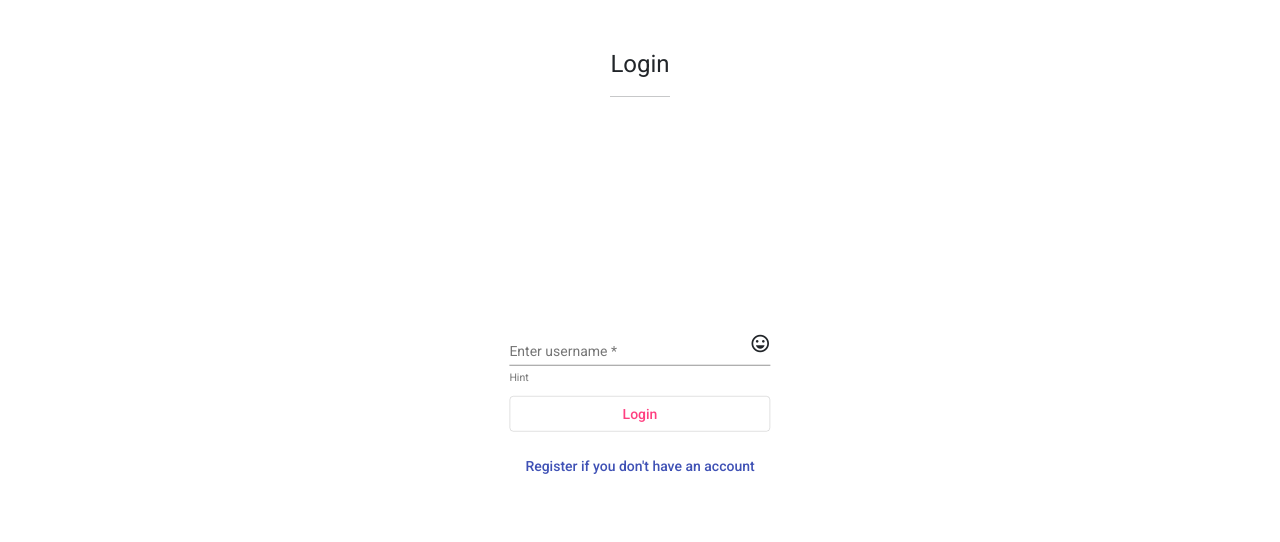
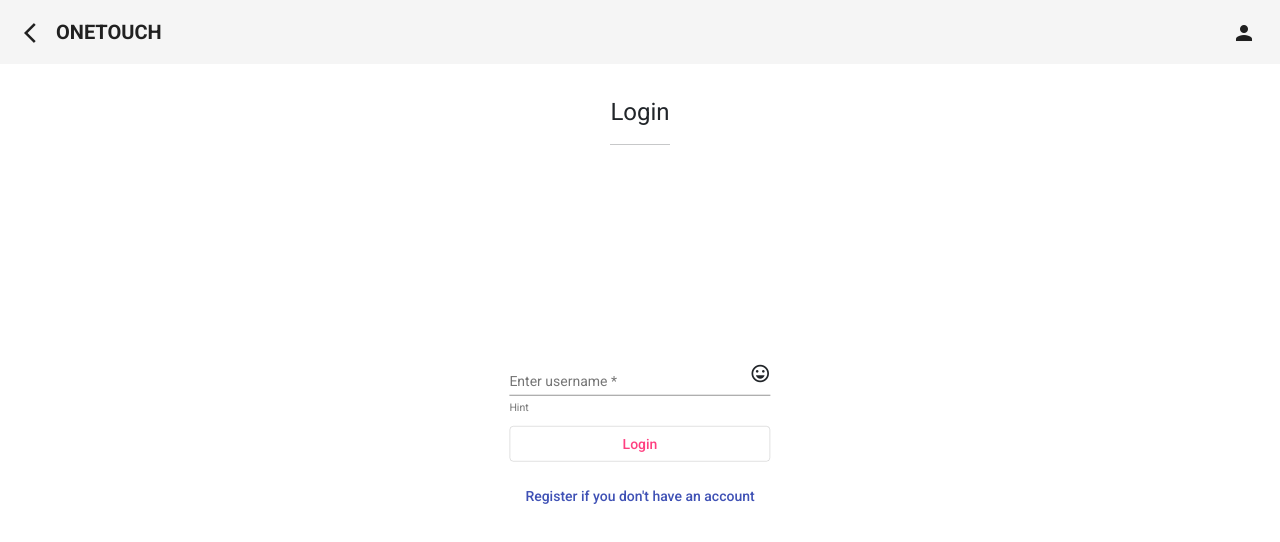
Before and after one commit to georgegoldman/project-8, an Angular app: page /login in a window 1280 px wide. Shown: the top 542 px of the page. Built offline with nearby package versions, Linux system fonts and the light colour scheme.

Commit message:
added menu tab

```diff
--- a/src/app/app.component.css
+++ b/src/app/app.component.css
@@ -1,3 +1,7 @@
 #mainBox{
   height: 100vh;
 }
+
+.toolbar-spacer {
+  flex: 1 1 auto;
+}
--- a/src/app/app.component.html
+++ b/src/app/app.component.html
@@ -1,6 +1,24 @@
+<mat-toolbar class="position-fixed">
+  <button mat-icon-button class="toolbar" aria-label="Example icon-button with menu icon">
+    <mat-icon routerLink="/home">arrow_back_ios</mat-icon>
+  </button>
+  <span><b>ONETOUCH</b></span>
+  <span class="toolbar-spacer"></span>
+  <button mat-icon-button class="toolbar favorite-icon" aria-label="Example icon-button with heart icon">
+    <mat-icon>person</mat-icon>
+  </button>
+</mat-toolbar>
 
-<div class="">
-  <div id="mainBox">
-    <router-outlet></router-outlet>
+<div class="container">
+  <div class="row">
+    <div class="col">
+      <div class="">
+        <div id="mainBox">
+          <section class="pt-5 h-100">
+            <router-outlet></router-outlet>
+          </section>
+        </div>
+      </div>
+    </div>
   </div>
 </div>
--- a/src/index.html
+++ b/src/index.html
@@ -17,12 +17,6 @@
   <link href="https://fonts.googleapis.com/icon?family=Material+Icons" rel="stylesheet">
 </head>
 <body class="mat-typography" style="height: 100vh;">
-  <div class="container">
-    <div class="row">
-      <div class="col-12">
-        <app-root></app-root>
-      </div>
-    </div>
-  </div>
+  <app-root></app-root>
 </body>
 </html>
```
